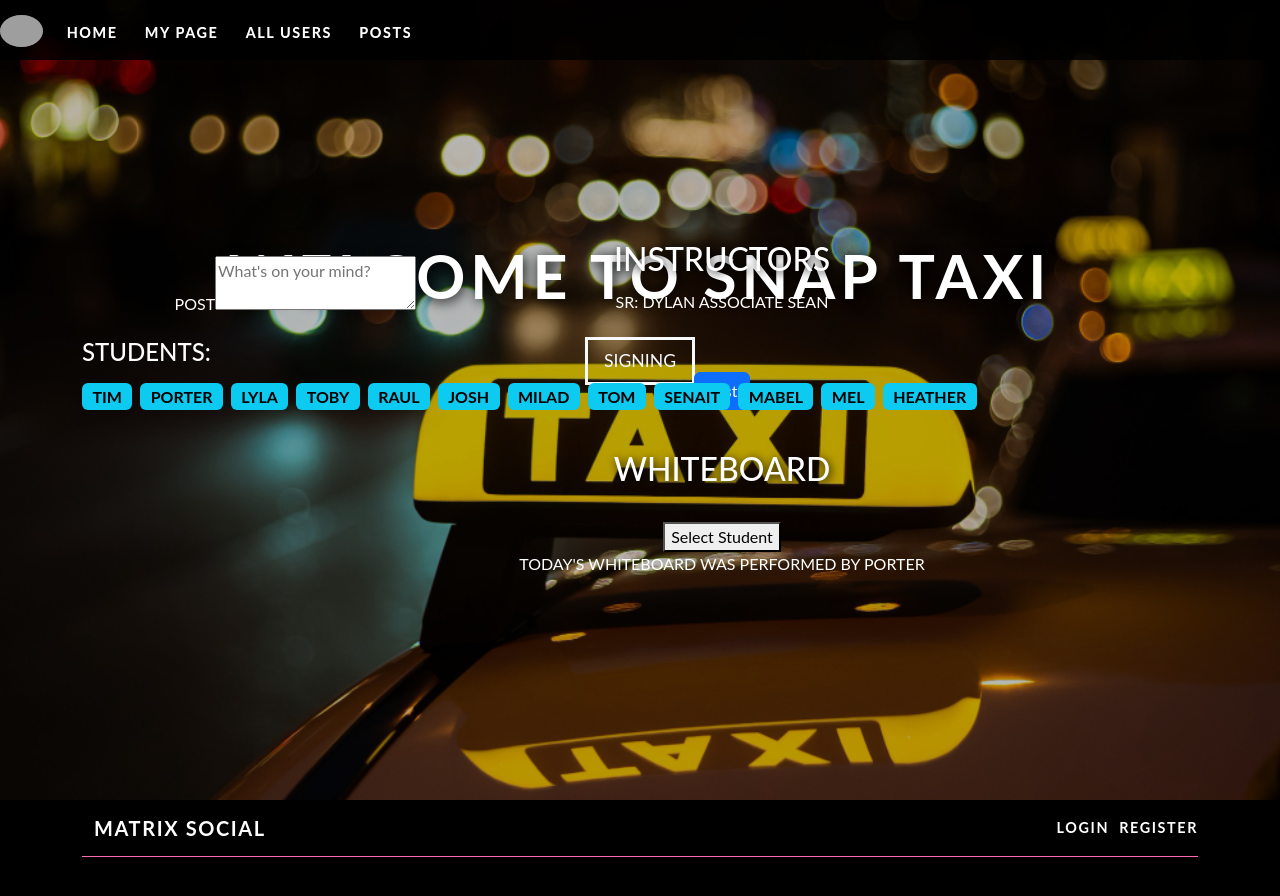
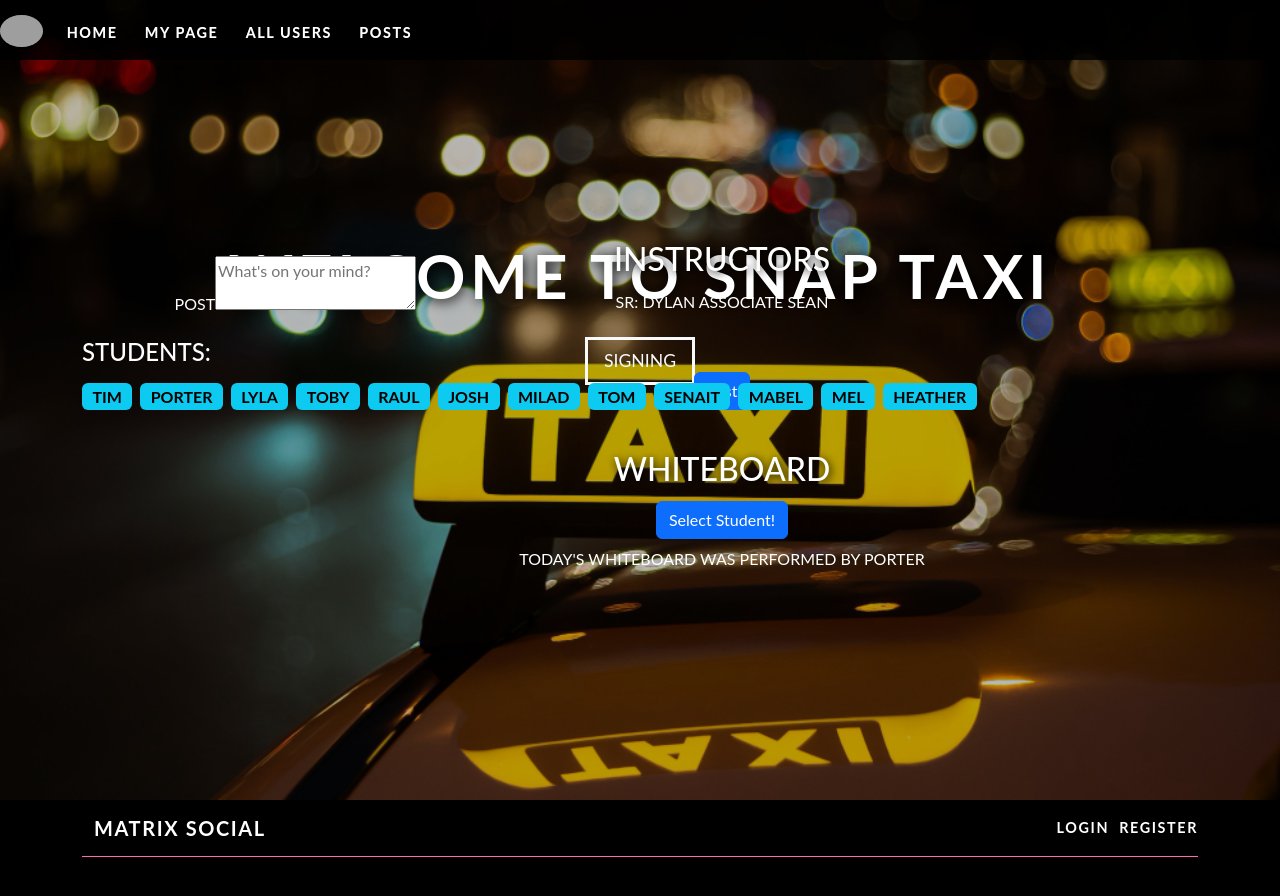
Before and after one commit to Amin-Mashayekhan/Snap-React-App, a React (Vite) app: page / in a window 1280 px wide. Shown: the top 896 px of the page. Built offline with nearby package versions, Linux system fonts and the light colour scheme; grey boxes are pictures that could not be loaded.

Commit message:
Update Whiteboard.tsx

```diff
--- a/src/components/Whiteboard.tsx
+++ b/src/components/Whiteboard.tsx
@@ -7,18 +7,18 @@ export default function Whiteboard({ students }: { students:string[] }) {
 
 
   return (
-    <>
-      <h3>Whiteboard</h3>
-      <button
+    <div>
+      <h3 className='pb-1'>Whiteboard</h3>
+      <button className='mb-2 btn btn-primary'
         onClick={() => {
           const studentIndex = Math.floor(Math.random() * students.length);
           setWhiteboardStudent(students[studentIndex]);
           // console.log(whiteboardStudent) state updates are stored until rerender
         }}
       >
-        Select Student
+        Select Student!
       </button>
       <p>Today's whiteboard was performed by {whiteboardStudent}</p>
-    </>
+    </div>
   );
 }
```
